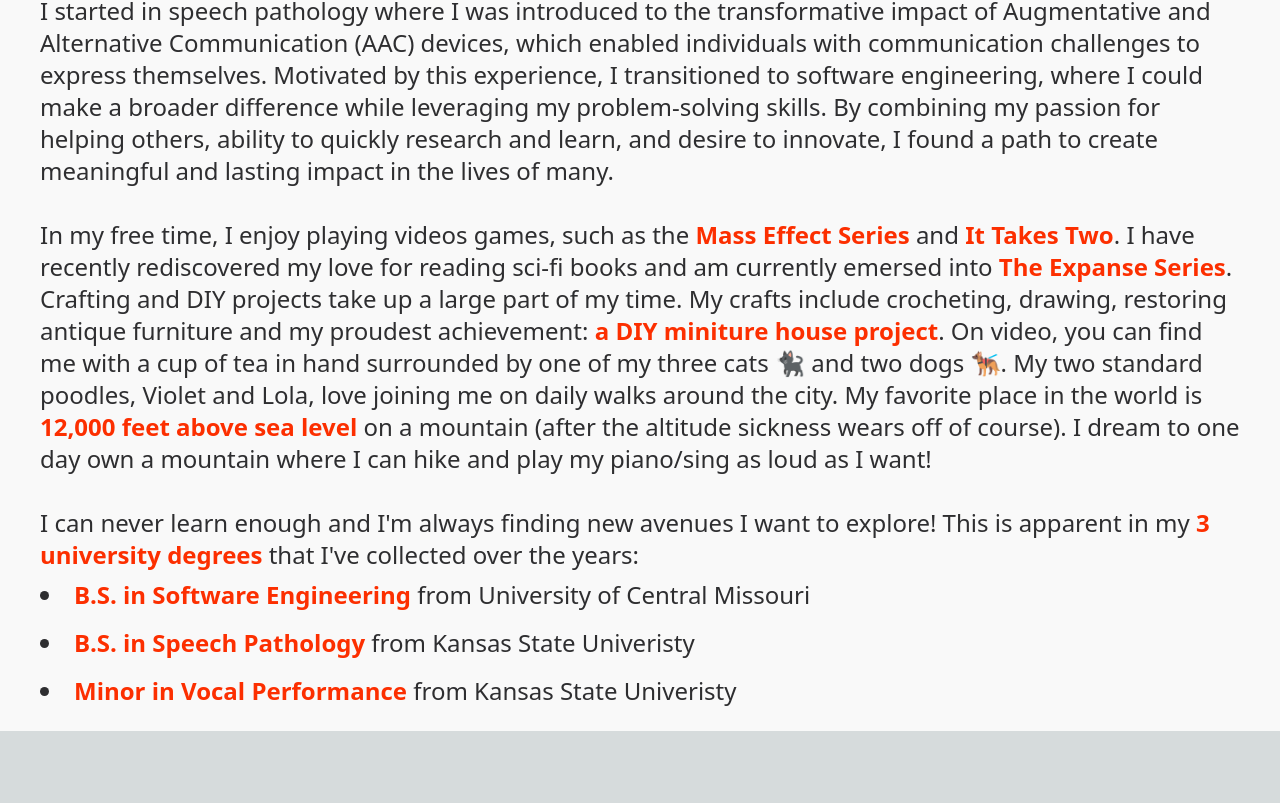
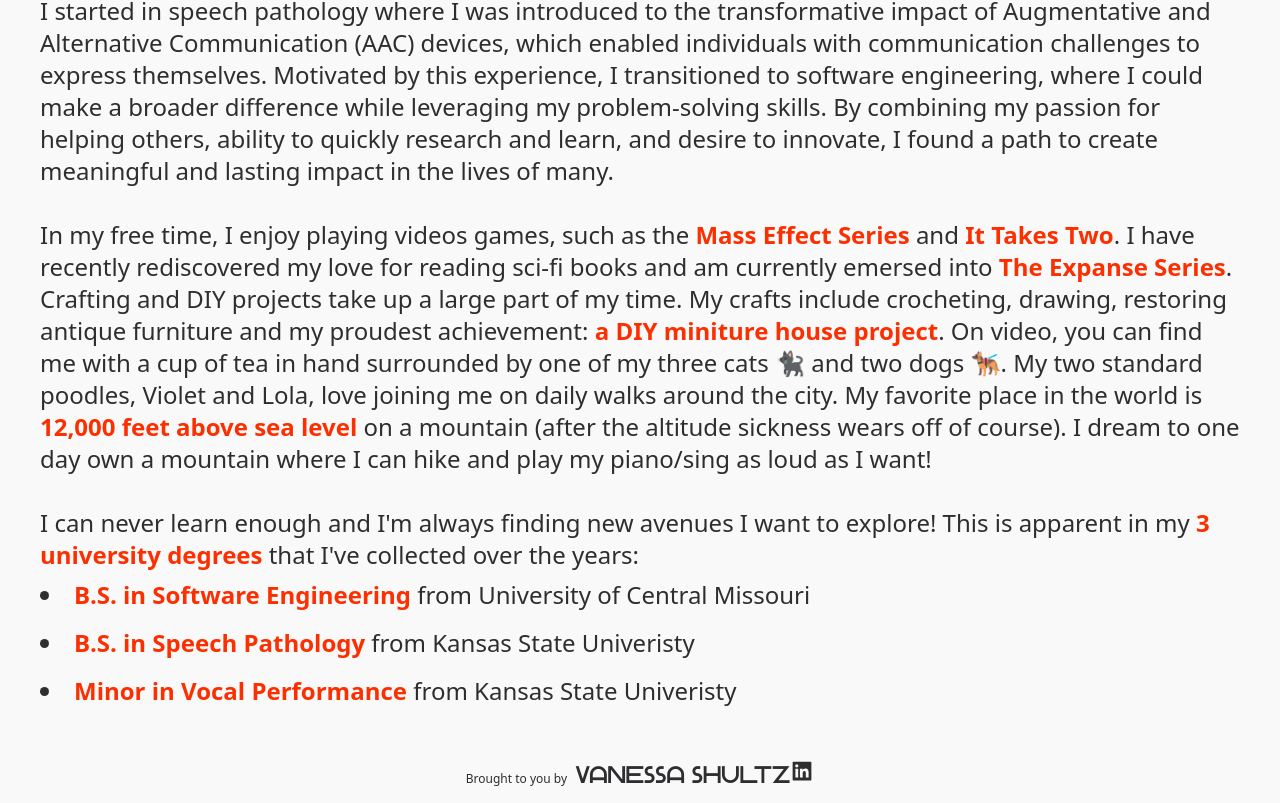
Before and after one commit to vanessashultz/vanessashultz.github.io, a Next.js app: page /about in a window 1280 px wide. Shown: the part 749-1552 px from the top of the page. Before the commit the page ends 1480 px from the top, so only its background shows below. Built offline with nearby package versions, Linux system fonts and the light colour scheme.

Commit message:
Add footer

```diff
--- /dev/null
+++ b/components/footer/index.tsx
@@ -0,0 +1,16 @@
+import React from 'react';
+import { AiFillLinkedin } from 'react-icons/ai';
+
+export const Footer: React.FC = () => {
+  return (
+    <footer className="bottom-0 flex items-baseline justify-center gap-x-2 bg-offWhite py-3 text-center text-xs text-gray-primary dark:bg-darkMode-gray-primary dark:text-blue-light lg:px-2">
+      Brought to you by{' '}
+      <a href="https://www.linkedin.com/in/vanessashultz/" target="_blank">
+        <div className="flex align-baseline font-gerhause text-2xl">
+          Vanessa Shultz
+          <AiFillLinkedin />
+        </div>
+      </a>
+    </footer>
+  );
+};
--- a/components/layout/index.tsx
+++ b/components/layout/index.tsx
@@ -1,3 +1,4 @@
+import { Footer } from '../footer';
 import { Nav } from '../nav';
 
 interface LayoutProps {
@@ -7,7 +8,8 @@
   return (
     <>
       <Nav />
-      <main className="bg-offWhite dark:bg-darkMode-gray-primary">{children}</main>
+      <main className="bg-offWhite pb-4 dark:bg-darkMode-gray-primary">{children}</main>
+      <Footer />
     </>
   );
 };
--- a/components/nav/contact button/buttonMailTo.tsx
+++ b/components/nav/contact button/buttonMailTo.tsx
@@ -1,6 +1,4 @@
 import React from 'react';
-import { AiFillGithub, AiFillGoogleCircle, AiFillLinkedin } from 'react-icons/ai';
-import { BsFillMoonStarsFill } from 'react-icons/bs';
 
 interface ButtonMailToProps {
   mailTo: string;
```
